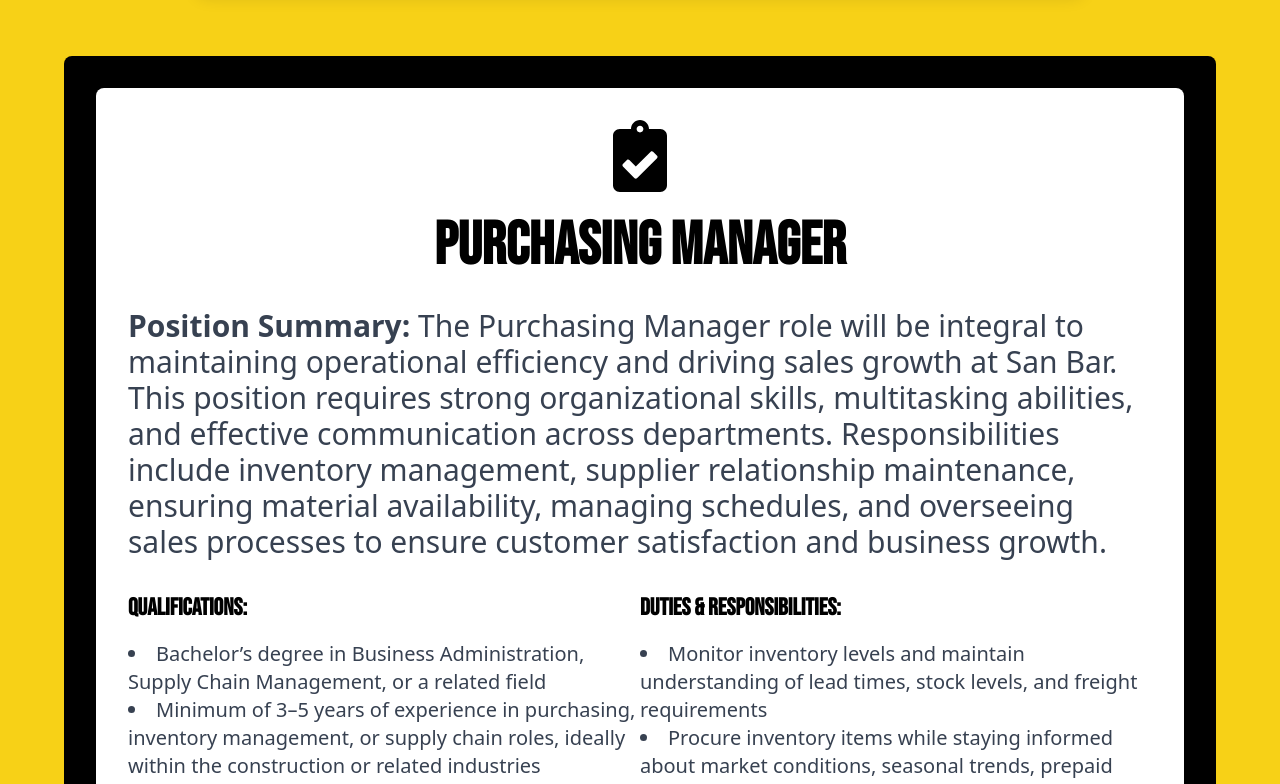
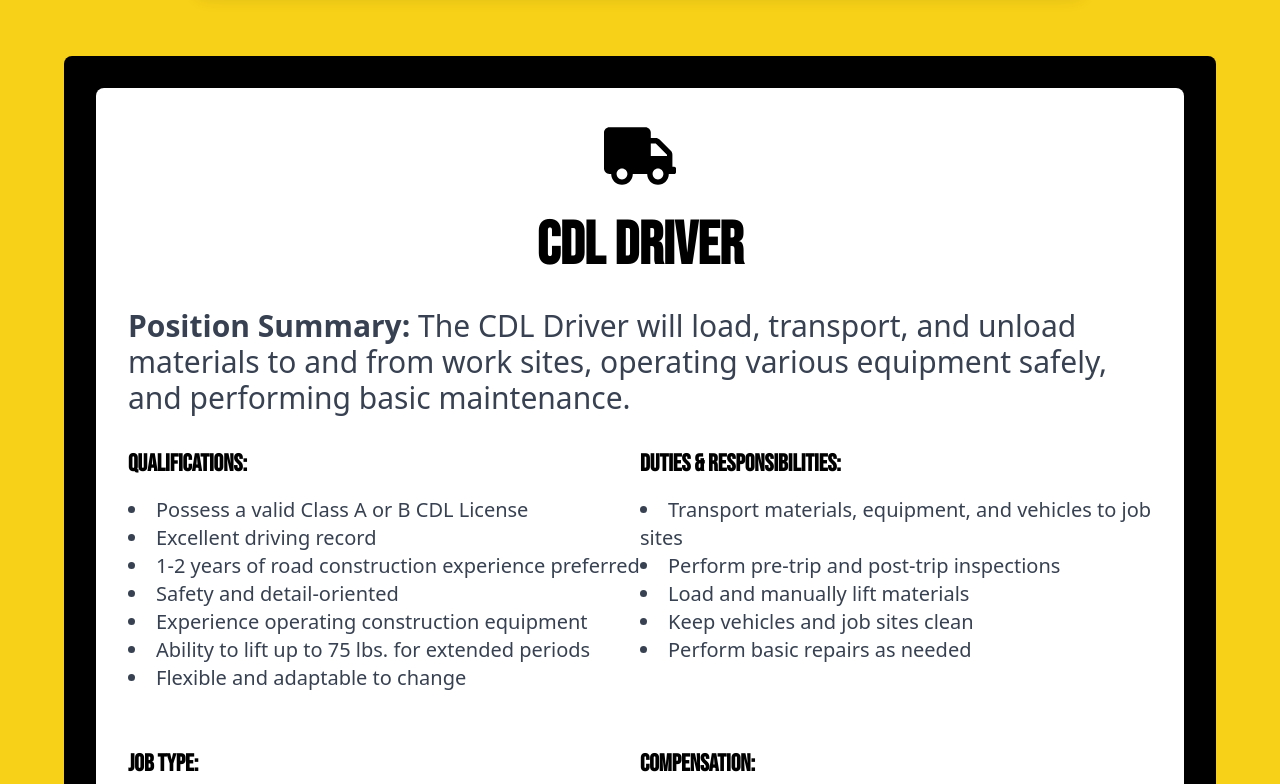
Before and after one commit to JoedyMcconn/SANBARCC, a Next.js app in the folder frontend/: page /job-opportunities in a window 1280 px wide. Shown: the part 940-1724 px from the top of the page. Built offline with nearby package versions, Linux system fonts and the light colour scheme.

Commit message:
job pages change

```diff
--- a/frontend/src/app/job-application/page.tsx
+++ b/frontend/src/app/job-application/page.tsx
@@ -199,9 +199,9 @@ export default function JobApplicationForm() {
                     {/*    <input type="checkbox" name="position" value="Striper Operator" className="mr-2"/> Striper*/}
                     {/*    Operator*/}
                     {/*</label>*/}
-                    <label className="flex items-center">
-                        <input type="checkbox" name="position" value="Purchasing Manager" className="mr-2"/> Purchasing Manager
-                    </label>
+                    {/*<label className="flex items-center">*/}
+                    {/*    <input type="checkbox" name="position" value="Purchasing Manager" className="mr-2"/> Purchasing Manager*/}
+                    {/*</label>*/}
                     <label className="flex items-center">
                         <input type="checkbox" name="position" value="Truck Driver" className="mr-2"/> CDL Truck Driver
                     </label>
--- a/frontend/src/app/job-opportunities/page.tsx
+++ b/frontend/src/app/job-opportunities/page.tsx
@@ -120,36 +120,36 @@ export default function JobOpportunities() {
 
 
 
-            <JobPosition
-                title="Purchasing Manager"
-                icon={<FaClipboardCheck />}
-                summary="The Purchasing Manager role will be integral to maintaining operational efficiency and driving sales growth at San Bar. This position requires strong organizational skills, multitasking abilities, and effective communication across departments. Responsibilities include inventory management, supplier relationship maintenance, ensuring material availability, managing schedules, and overseeing sales processes to ensure customer satisfaction and business growth."
-                qualifications={[
-                    "Bachelor’s degree in Business Administration, Supply Chain Management, or a related field",
-                    "Minimum of 3–5 years of experience in purchasing, inventory management, or supply chain roles, ideally within the construction or related industries",
-                    "Proven track record in procurement, supplier negotiation, and inventory control",
-                    "Strong proficiency in Microsoft Office Suite (Excel, Word, PowerPoint), particularly Excel for managing data and analyzing trends",
-                    "Exceptional ability to prioritize tasks, manage time effectively, and handle multiple projects simultaneously",
-                    "Strong verbal and written communication skills with the ability to interact effectively with internal teams, suppliers, and customers",
-                    "Ability to adapt to changing market conditions, evolving customer needs, and shifts in company priorities"
-                ]}
-                responsibilities={[
-                    "Monitor inventory levels and maintain understanding of lead times, stock levels, and freight requirements",
-                    "Procure inventory items while staying informed about market conditions, seasonal trends, prepaid shipment needs, and stock requirements",
-                    "Source new products to enhance company sales",
-                    "Coordinate with Operations to combine purchases for optimized freight costs and pricing advantages",
-                    "Build and maintain strong relationships with current suppliers and establish new ones",
-                    "Ensure accurate costing and tracking of all inventory items",
-                    "Coordinate inventory audits and provide finalized inventory data for auditors",
-                    "Oversee the Inside Sales Associate/Sales Administration Assistant to ensure excellent customer service",
-                    "Promote San Bar’s products and services to generate increased sales",
-                    "Build and maintain strong customer relationships, ensuring satisfaction and repeat business",
-                    "Source products to fulfill customer needs and manage timely, effective delivery"
-                ]}
-                jobType="Full-time"
-                compensation="$60,000-$70,000"
-                benefits="Medical, Dental and Vision Insurance, HRA, Supplemental Insurance, Holiday Pay, HWA, 401K, Vacation Leave"
-            />
+            {/*<JobPosition*/}
+            {/*    title="Purchasing Manager"*/}
+            {/*    icon={<FaClipboardCheck />}*/}
+            {/*    summary="The Purchasing Manager role will be integral to maintaining operational efficiency and driving sales growth at San Bar. This position requires strong organizational skills, multitasking abilities, and effective communication across departments. Responsibilities include inventory management, supplier relationship maintenance, ensuring material availability, managing schedules, and overseeing sales processes to ensure customer satisfaction and business growth."*/}
+            {/*    qualifications={[*/}
+            {/*        "Bachelor’s degree in Business Administration, Supply Chain Management, or a related field",*/}
+            {/*        "Minimum of 3–5 years of experience in purchasing, inventory management, or supply chain roles, ideally within the construction or related industries",*/}
+            {/*        "Proven track record in procurement, supplier negotiation, and inventory control",*/}
+            {/*        "Strong proficiency in Microsoft Office Suite (Excel, Word, PowerPoint), particularly Excel for managing data and analyzing trends",*/}
+            {/*        "Exceptional ability to prioritize tasks, manage time effectively, and handle multiple projects simultaneously",*/}
+            {/*        "Strong verbal and written communication skills with the ability to interact effectively with internal teams, suppliers, and customers",*/}
+            {/*        "Ability to adapt to changing market conditions, evolving customer needs, and shifts in company priorities"*/}
+            {/*    ]}*/}
+            {/*    responsibilities={[*/}
+            {/*        "Monitor inventory levels and maintain understanding of lead times, stock levels, and freight requirements",*/}
+            {/*        "Procure inventory items while staying informed about market conditions, seasonal trends, prepaid shipment needs, and stock requirements",*/}
+            {/*        "Source new products to enhance company sales",*/}
+            {/*        "Coordinate with Operations to combine purchases for optimized freight costs and pricing advantages",*/}
+            {/*        "Build and maintain strong relationships with current suppliers and establish new ones",*/}
+            {/*        "Ensure accurate costing and tracking of all inventory items",*/}
+            {/*        "Coordinate inventory audits and provide finalized inventory data for auditors",*/}
+            {/*        "Oversee the Inside Sales Associate/Sales Administration Assistant to ensure excellent customer service",*/}
+            {/*        "Promote San Bar’s products and services to generate increased sales",*/}
+            {/*        "Build and maintain strong customer relationships, ensuring satisfaction and repeat business",*/}
+            {/*        "Source products to fulfill customer needs and manage timely, effective delivery"*/}
+            {/*    ]}*/}
+            {/*    jobType="Full-time"*/}
+            {/*    compensation="$60,000-$70,000"*/}
+            {/*    benefits="Medical, Dental and Vision Insurance, HRA, Supplemental Insurance, Holiday Pay, HWA, 401K, Vacation Leave"*/}
+            {/*/>*/}
 
 
             {/*<JobPosition*/}
```
